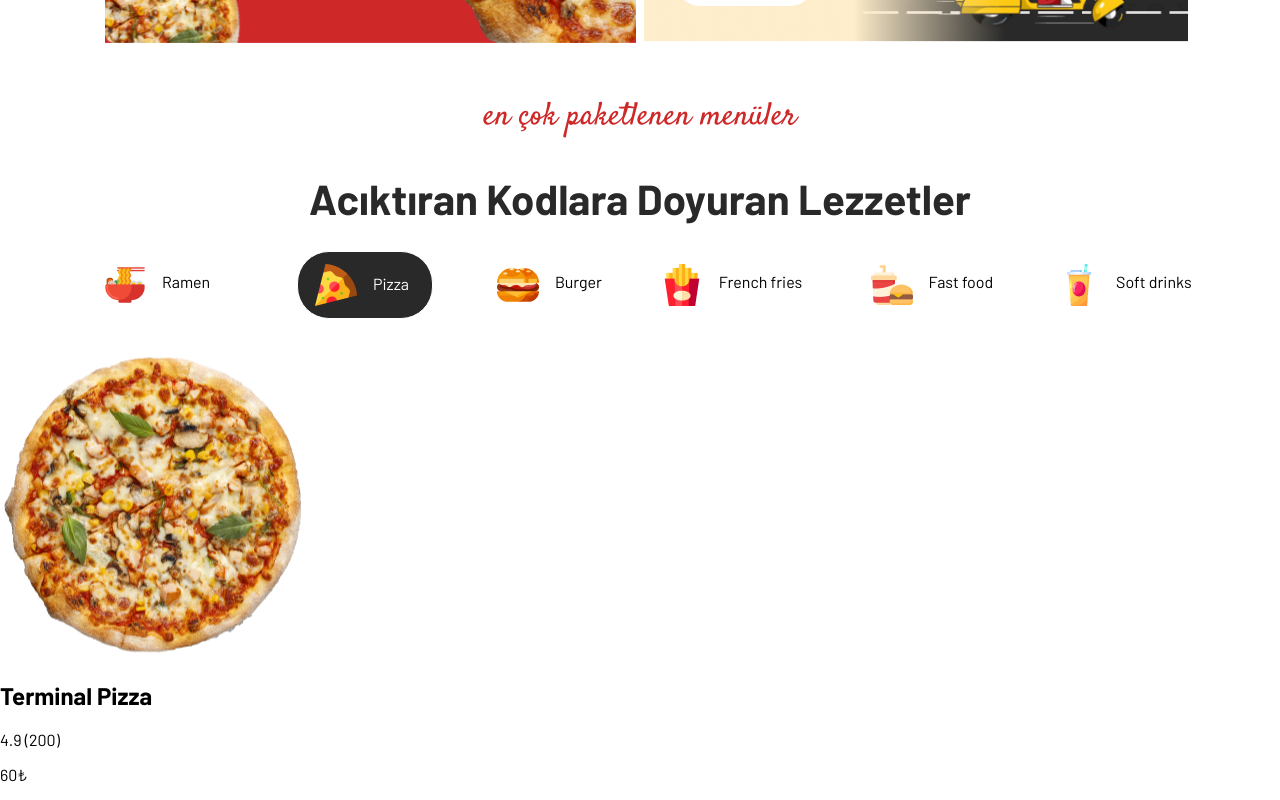
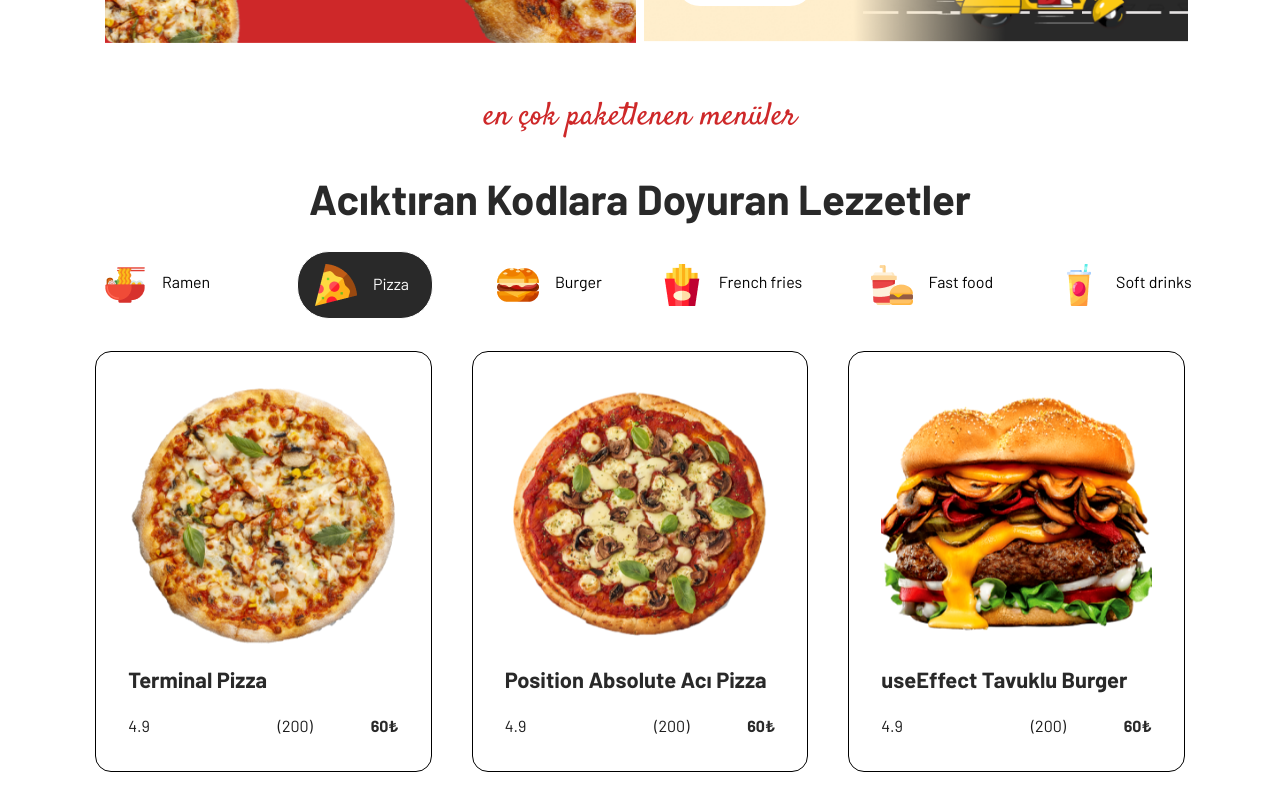
Before and after one commit to EzgiUOztuna/PizzaProject-s8, a React (Vite) app: page / in a window 1280 px wide. Shown: the part 1228-2028 px from the top of the page. After the commit the page ends 2000 px from the top, so only its background shows below. Built offline with nearby package versions, Linux system fonts and the light colour scheme; the HTML template or start-up script is replaced by a standard one; a web font is replaced by a local one.

Commit message:
Card Pictures

```diff
--- a/src/components/CardPictures.css
+++ b/src/components/CardPictures.css
@@ -0,0 +1,199 @@
+.cards-and-pictures {
+    display: flex;
+    align-items: center;
+    justify-content: center;
+    gap: 2.5rem;
+}
+
+/* TERMİNAL PİZZA */
+.terminal-pizza {
+    width: 20.91rem;
+    height: 26.18rem;
+    display: flex;
+    flex-direction: column;
+    align-items: center;
+    justify-content: center;
+    border-radius: 1rem;
+    border: 1px solid black;
+}
+
+
+.terminal-pizza img.ter-piz {
+    width: 16.91rem;
+    height: 16.56rem;
+}
+
+.terminal-pizza h2 {
+    width: 16.91rem;
+    font-family: "Barlow", sans-serif;
+    font-size: 1.37rem;
+    font-weight: 600;
+    color: #292929;
+}
+
+.subtitles-ter-piz {
+    width: 16.91rem;
+    height: 1.81rem;
+    display: flex;
+    justify-content: space-between;
+    align-items: center;
+}
+
+.subtitles-ter-piz span {
+    font-family: "Barlow", sans-serif;
+    font-size: 1rem;
+    font-weight: 400;
+    color: #1b1b1b;
+}
+
+.subtitles-ter-piz p {
+    font-family: "Barlow", sans-serif;
+    font-size: 1rem;
+    font-weight: 600;
+    color: #292929;
+}
+
+.rating-pizza {
+    display: flex;
+    justify-content: space-between;
+    gap: 1rem;
+    font-size: 1rem;
+    width: 7.56rem;
+    color: #5F5F5F;
+}
+
+.rating-count-pizza {
+    font-size: 1rem;
+    color: #5F5F5F;
+    padding-left: 7rem;
+}
+
+/* ABSOLUTE PİZZA */
+
+.absolute-pizza {
+    width: 20.91rem;
+    height: 26.18rem;
+    display: flex;
+    flex-direction: column;
+    align-items: center;
+    justify-content: center;
+    border-radius: 1rem;
+    border: 1px solid black;
+}
+
+
+.absolute-pizza img.abs-piz {
+    width: 16.91rem;
+    height: 16.56rem;
+
+}
+
+.absolute-pizza h2 {
+    width: 16.91rem;
+    font-family: "Barlow", sans-serif;
+    font-size: 1.37rem;
+    font-weight: 600;
+    color: #292929;
+}
+
+.subtitles-abs-piz {
+    width: 16.91rem;
+    height: 1.81rem;
+    display: flex;
+    justify-content: space-between;
+    align-items: center;
+}
+
+.subtitles-abs-piz span {
+    font-family: "Barlow", sans-serif;
+    font-size: 1rem;
+    font-weight: 400;
+    color: #1b1b1b;
+}
+
+.subtitles-abs-piz p {
+    font-family: "Barlow", sans-serif;
+    font-size: 1rem;
+    font-weight: 600;
+    color: #292929;
+}
+
+.rating-abs {
+    display: flex;
+    justify-content: space-between;
+    gap: 1rem;
+    font-size: 1rem;
+    width: 7.56rem;
+    color: #5F5F5F;
+}
+
+.rating-count-abs {
+    font-size: 1rem;
+    color: #5F5F5F;
+    padding-left: 7rem;
+}
+
+/* TAVUK BURGER */
+
+.tavuk-burger {
+    width: 20.91rem;
+    height: 26.18rem;
+    display: flex;
+    flex-direction: column;
+    align-items: center;
+    justify-content: center;
+    border-radius: 1rem;
+    border: 1px solid black;
+}
+
+
+.tavuk-burger img.tvk-brgr {
+    width: 16.91rem;
+    height: 16.56rem;
+
+}
+
+.tavuk-burger h2 {
+    width: 16.91rem;
+    font-family: "Barlow", sans-serif;
+    font-size: 1.37rem;
+    font-weight: 600;
+    color: #292929;
+}
+
+.subtitles-tvk-brgr {
+    width: 16.91rem;
+    height: 1.81rem;
+    display: flex;
+    justify-content: space-between;
+    align-items: center;
+}
+
+.subtitles-tvk-brgr span {
+    font-family: "Barlow", sans-serif;
+    font-size: 1rem;
+    font-weight: 400;
+    color: #1b1b1b;
+}
+
+.subtitles-tvk-brgr p {
+    font-family: "Barlow", sans-serif;
+    font-size: 1rem;
+    font-weight: 600;
+    color: #292929;
+}
+
+.rating-brgr {
+    display: flex;
+    justify-content: space-between;
+    gap: 1rem;
+    font-size: 1rem;
+    width: 7.56rem;
+    color: #5F5F5F;
+}
+
+.rating-count-brgr {
+    font-size: 1rem;
+    color: #5F5F5F;
+    padding-left: 7rem;
+}
--- a/src/components/CardPictures.jsx
+++ b/src/components/CardPictures.jsx
@@ -4,23 +4,39 @@ import "./CardPictures.css"
 const CardPictures = () => {
     return (
         <div className='cards-and-pictures'>
+
             <div className='terminal-pizza'>
-
                 <img src='Assets/Iteration-2-aseets/pictures/food-1.png' className='ter-piz' />
                 <h2>Terminal Pizza</h2>
                 <div className='subtitles-ter-piz'>
-                    <p>4.9 (200)</p>
+                    <span className="rating-pizza">4.9
+                        <span className="rating-count-pizza">(200)</span>
+                    </span>
                     <p>60₺</p>
                 </div>
 
             </div>
 
             <div className='absolute-pizza'>
-
+                <img src='Assets/Iteration-2-aseets/pictures/food-2.png' className='abs-piz' />
+                <h2>Position Absolute Acı Pizza</h2>
+                <div className='subtitles-abs-piz'>
+                    <span className="rating-abs">4.9
+                        <span className="rating-count-abs">(200)</span>
+                    </span>
+                    <p>60₺</p>
+                </div>
             </div>
 
             <div className='tavuk-burger'>
-
+                <img src='Assets/Iteration-2-aseets/pictures/food-3.png' className='tvk-brgr' />
+                <h2>useEffect Tavuklu Burger</h2>
+                <div className='subtitles-tvk-brgr'>
+                    <span className="rating-brgr">4.9
+                        <span className="rating-count-brgr">(200)</span>
+                    </span>
+                    <p>60₺</p>
+                </div>
             </div>
 
 
```
